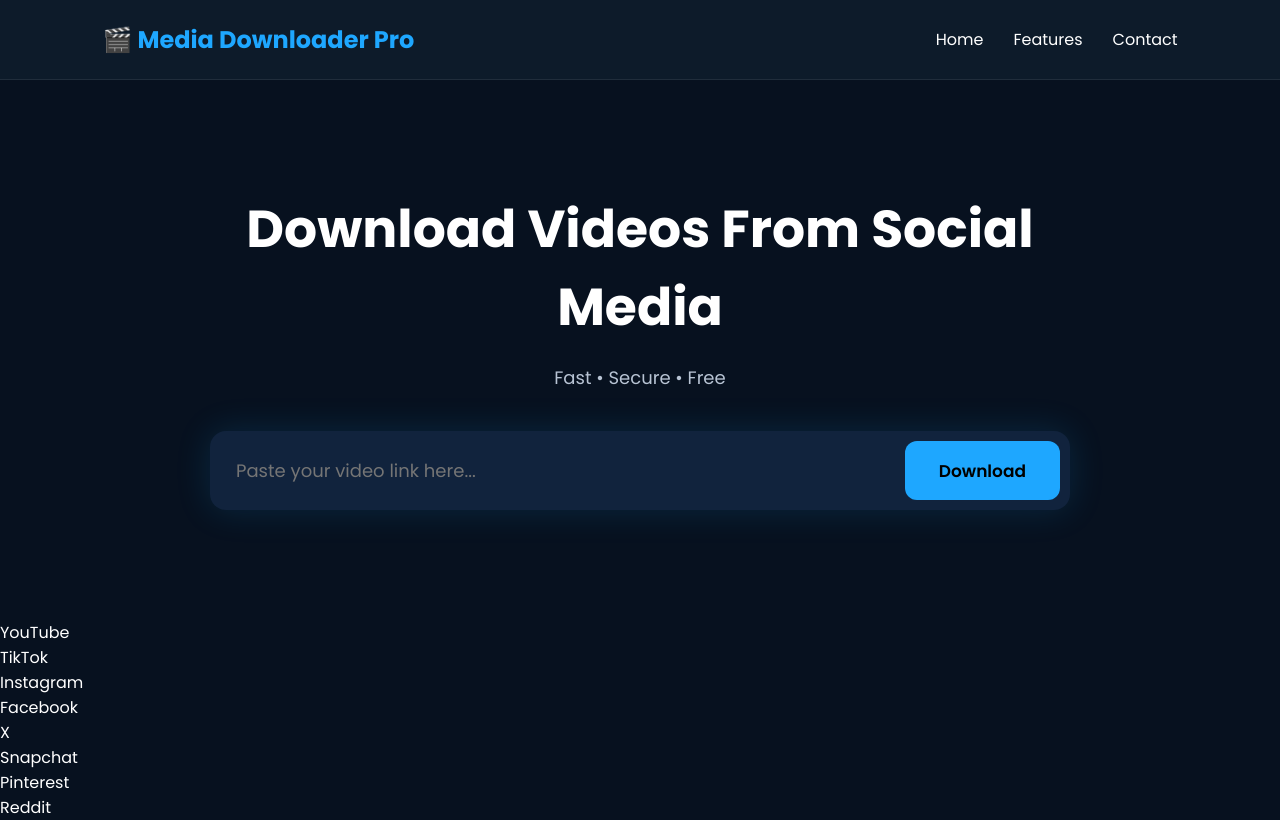
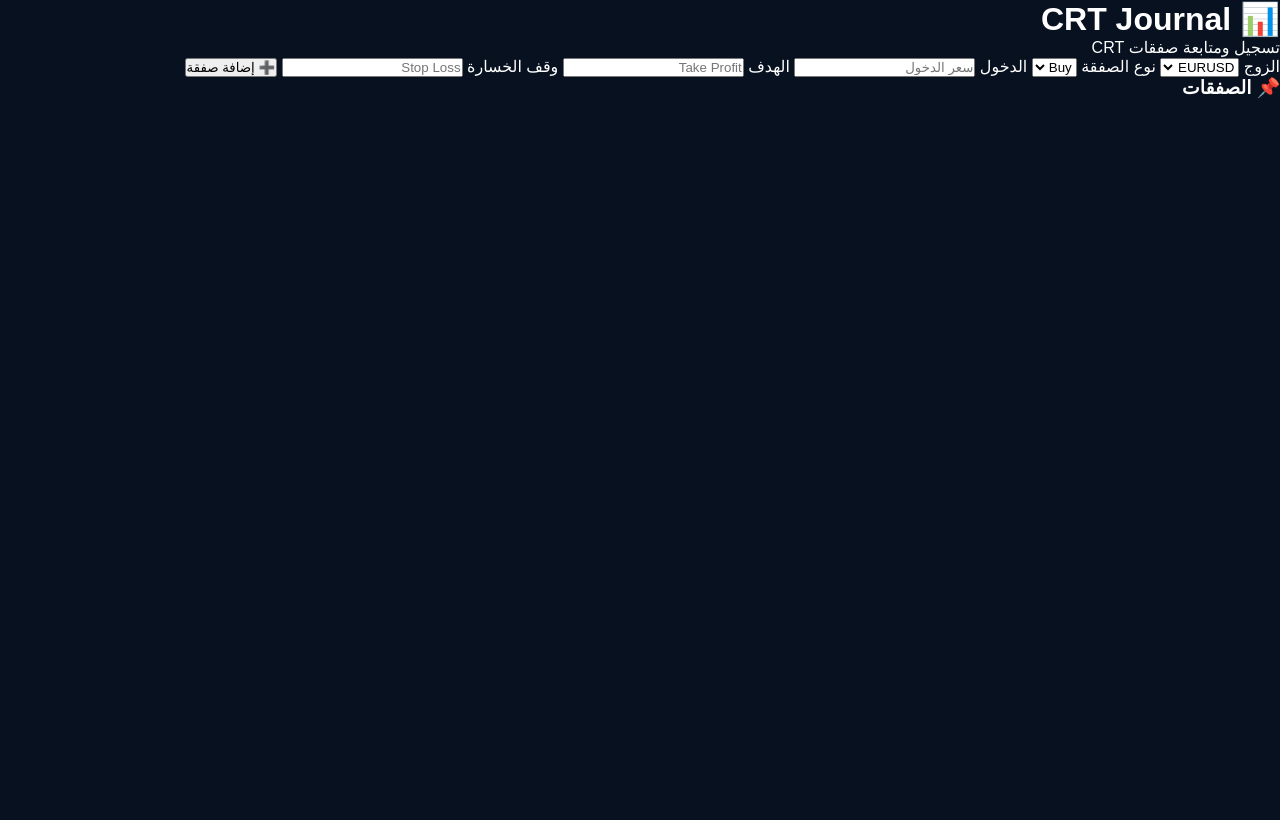
Before and after one commit to fadhlali0409/media-downloader, a Flask app: page / in a window 1280 px wide. After the commit the page ends 98 px from the top, so only its background shows below. Run offline with Flask 3, Linux system fonts and the light colour scheme.

Commit message:
Update index.html for RTL layout and new content

```diff
--- a/templates/index.html
+++ b/templates/index.html
@@ -1,85 +1,57 @@
 <!DOCTYPE html>
-<html lang="en">
+<html lang="ar" dir="rtl">
 <head>
-    <meta charset="UTF-8">
-    <meta name="viewport" content="width=device-width, initial-scale=1.0">
-    <title>Media Downloader Pro</title>
-
-    <link rel="stylesheet" href="{{ url_for('static', filename='style.css') }}">
-    <link rel="preconnect" href="https://fonts.googleapis.com">
-    <link href="https://fonts.googleapis.com/css2?family=Poppins:wght@300;400;500;600;700&display=swap" rel="stylesheet">
+<meta charset="UTF-8" />
+<meta name="viewport" content="width=device-width, initial-scale=1.0"/>
+<title>CRT Journal</title>
+<link rel="stylesheet" href="style.css">
 </head>
 
 <body>
 
-<header class="navbar">
+<div class="app">
 
-    <div class="logo">
-        🎬 Media Downloader Pro
-    </div>
+  <header>
+    <h1>📊 CRT Journal</h1>
+    <p>تسجيل ومتابعة صفقات CRT</p>
+  </header>
 
-    <nav>
+  <div class="card">
 
-        <a href="#">Home</a>
-        <a href="#">Features</a>
-        <a href="#">Contact</a>
+    <label>الزوج</label>
+    <select id="pair">
+      <option>EURUSD</option>
+      <option>GBPUSD</option>
+      <option>USDJPY</option>
+      <option>XAUUSD</option>
+    </select>
 
-    </nav>
+    <label>نوع الصفقة</label>
+    <select id="type">
+      <option>Buy</option>
+      <option>Sell</option>
+    </select>
 
-</header>
+    <label>الدخول</label>
+    <input type="number" id="entry" placeholder="سعر الدخول">
 
-<section class="hero">
+    <label>الهدف</label>
+    <input type="number" id="tp" placeholder="Take Profit">
 
-<h1>
-Download Videos From Social Media
-</h1>
+    <label>وقف الخسارة</label>
+    <input type="number" id="sl" placeholder="Stop Loss">
 
-<p>
+    <button onclick="addTrade()">➕ إضافة صفقة</button>
 
-Fast • Secure • Free
+  </div>
 
-</p>
-
-<div class="search-box">
-
-<input
-type="text"
-id="url"
-placeholder="Paste your video link here...">
-
-<button id="downloadBtn">
-
-Download
-
-</button>
+  <div class="card">
+    <h3>📌 الصفقات</h3>
+    <div id="trades"></div>
+  </div>
 
 </div>
 
-<div id="result"></div>
-
-</section>
-
-<section class="platforms">
-
-<div>YouTube</div>
-
-<div>TikTok</div>
-
-<div>Instagram</div>
-
-<div>Facebook</div>
-
-<div>X</div>
-
-<div>Snapchat</div>
-
-<div>Pinterest</div>
-
-<div>Reddit</div>
-
-</section>
-
-<script src="{{ url_for('static', filename='app.js') }}"></script>
-
+<script src="app.js"></script>
 </body>
 </html>
```
